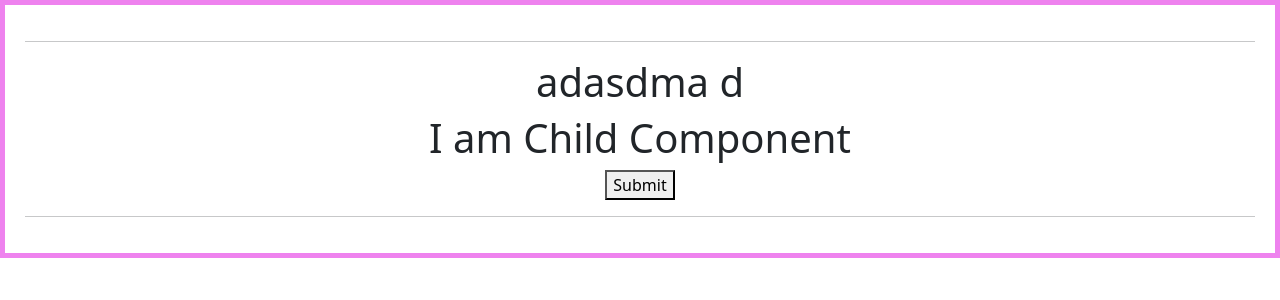
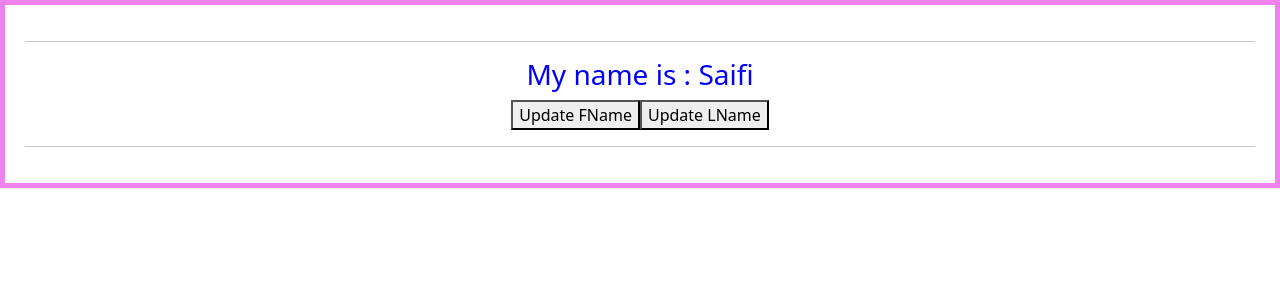
Before and after one commit to Nadeem35/react-playzone, a React (Vite) app: page / in a window 1280 px wide. Shown: the top 300 px of the page. Built offline with nearby package versions, Linux system fonts and the light colour scheme.

Commit message:
revise code

```diff
--- a/src/Components/5.PassingFuncAsProps/Child1.jsx
+++ b/src/Components/5.PassingFuncAsProps/Child1.jsx
@@ -30,23 +30,23 @@
 
 // ------------------
 
-function Child1({ props }) {
+// function Child1({ props }) {
 
-  return (
-    <>
-      <h1>I am Child Component</h1>
-      <button onClick={props}>Submit</button>
-    </>
-  )
-}
+//   return (
+//     <>
+//       <h1>I am Child Component</h1>
+//       <button onClick={props}>Child Submit</button>
+//     </>
+//   )
+// }
 
-export default Child1
+// export default Child1
 
 
 // =================  🔹 3.   =================
 
+// // Child.js
 
-// // Child.js
 // function Child1({ onUpdate }) {
 //   return (
 //     <>
@@ -57,3 +57,17 @@ export default Child1
 // }
 
 // export default Child1;
+
+//--------------------------
+
+function Child1({ updatename }) {
+
+  return (
+    <>
+      <button onClick={() => updatename("Nadeem")}> Update FName</button>
+      <button onClick={() => updatename("Uzair")}> Update LName</button>
+    </>
+  )
+}
+
+export default Child1
--- a/src/Components/5.PassingFuncAsProps/Parent1.jsx
+++ b/src/Components/5.PassingFuncAsProps/Parent1.jsx
@@ -1,5 +1,8 @@
 // import React from "react";
 // import Child1 from "../5.PassingFuncAsProps/Child1"
+
+import { useState } from "react"
+import Child1 from "./Child1";
 
 
 // function Parent1() {
@@ -43,24 +46,24 @@
 
 // ------------------
 
-import React from "react";
-import Child1 from "./Child1";
+// import React from "react";
+// import Child1 from "./Child1";
 
-function Parent1() {
+// function Parent1() {
 
-  function ShowMsg() {
-    alert("Im alert message")
-  }
+//   function ShowMsg() {
+//     alert("Im alert message of Parent inside the Child")
+//   }
 
-  return (
-    <>
-      <h1>adasdma d</h1>
-      <Child1 props={ShowMsg} />
-    </>
-  )
-}
+//   return (
+//     <>
+//       <h1>This is Parents component content</h1>
+//       <Child1 props={ShowMsg} />
+//     </>
+//   )
+// }
 
-export default Parent1
+// export default Parent1
 
 
 // =================  🔹 3.   =================
@@ -84,3 +87,19 @@ export default Parent1
 // }
 
 // export default Parent1;
+
+//--------------------------
+
+function Parent1() {
+
+  const [name, setName] = useState("Saifi");
+
+  return (
+    <>
+      <h3>My name is : {name}</h3>
+      <Child1 updatename={setName} />
+    </>
+  )
+}
+
+export default Parent1
```
